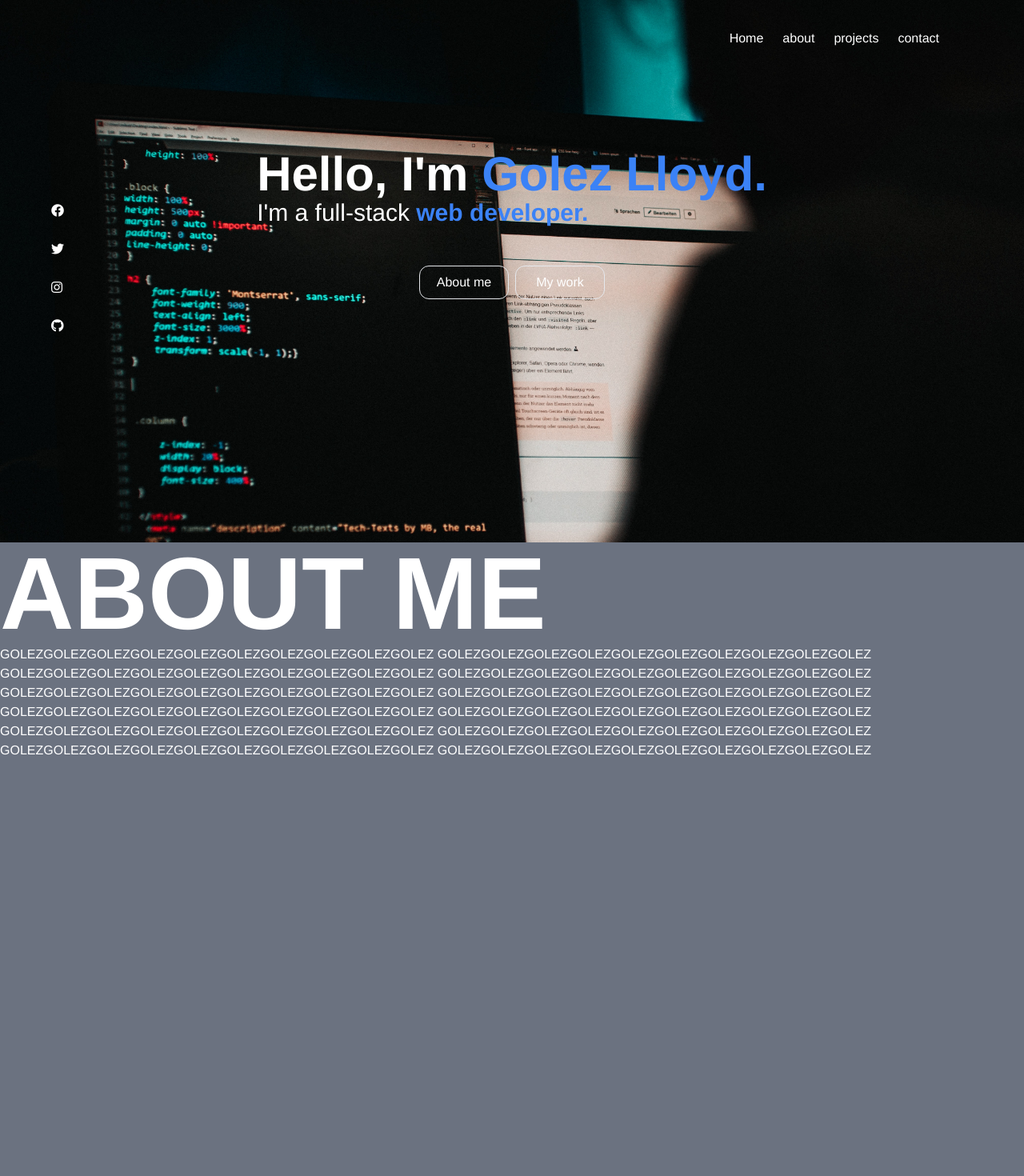
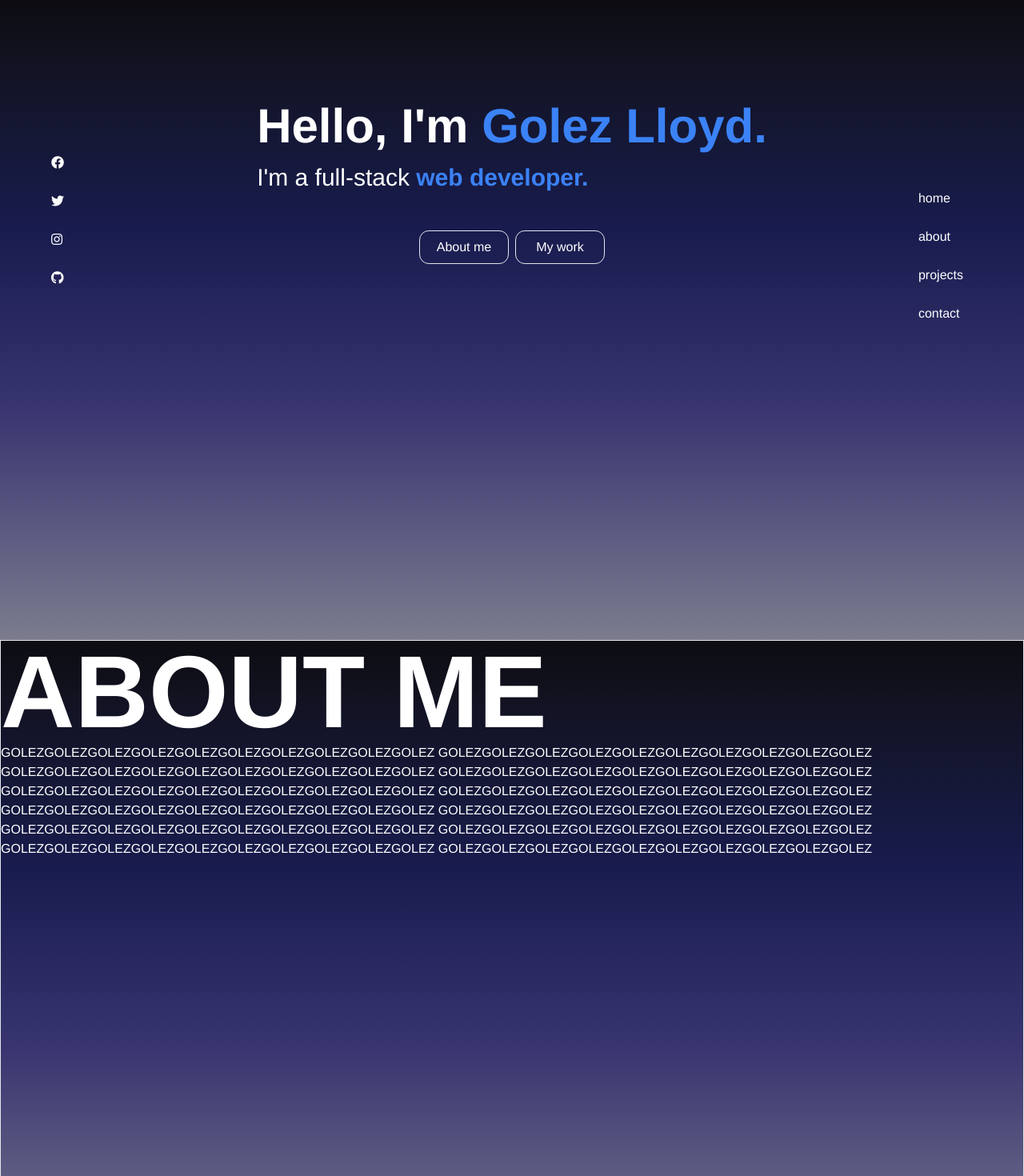
Before and after one commit to vanilla-cheesecake/vue-portfolio, a Vue app: page / in a window 1280 px wide. Shown: the top 1470 px of the page at 80% size. Built offline with nearby package versions, Linux system fonts and the light colour scheme.

Commit message:
changed style

```diff
--- a/src/App.vue
+++ b/src/App.vue
@@ -1,29 +1,19 @@
 <template>
-  <div class="absolute bg-fixed">
+  <!-- <div class="absolute bg-fixed">
     <img
       class="h-screen w-screen home-img"
       src="../src/assets/background.jpg"
       alt=""
     />
-  </div>
+  </div> -->
 
-  <div class="relative">
-    <transition enter-active-class="animate__animated animate__fadeIn">
-      <router-view />
-    </transition>
-  </div>
+  <router-view />
 </template>
 
 <script>
-import Nav from "./components/Nav";
-import Footer from "./components/Footer";
-
 export default {
   name: "App",
-  components: {
-    Nav,
-    Footer,
-  },
+  components: {},
 };
 </script>
 
@@ -39,20 +29,21 @@ export default {
 */
 /* .home-img {
 } */
-
-#nav {
+body {
+}
+/* #nav {
   padding: 30px;
 }
 
 #nav a {
   color: white;
-}
+} */
 
-#nav a.router-link-exact-active {
+/* #nav a.router-link-exact-active {
   color: #3b82f6;
   padding-bottom: 1px;
   border-bottom: 2px solid #3b82f6;
-}
+} */
 ::-webkit-scrollbar {
   width: 0 !important;
 }
--- a/src/views/Home.vue
+++ b/src/views/Home.vue
@@ -1,28 +1,40 @@
 <template>
   <div class="" id="home">
     <!-- NAVBAR -->
-    <div id="nav" class="flex justify-end relative w-full z-40">
-      <div class="fixed mt-9 top-0 pr-16">
-        <nav class="font-medium">
-          <ul class="block font-medium">
-            <a class="m-3 btn-active" @click="scrollTo('home')">Home</a>
-            <a class="m-3 btn-active" @click="scrollTo('about')">about</a>
-            <a class="m-3 btn-active" @click="scrollTo('projects')">projects</a>
-            <a class="m-3 btn-active" @click="scrollTo('contact')">contact</a>
+    <div class="home-bg h-screen">
+      <div id="nav" class="flex block justify-end relative w-full z-40">
+        <div class="fixed block mt-56 top-0 pr-16">
+          <nav id="nav" class="">
+            <ul class="space-y-6">
+              <li class="m-3">
+                <a @click="scrollTo('home')">home</a>
+              </li>
+              <li class="m-3">
+                <a @click="scrollTo('about')">about</a>
+              </li>
+              <li class="m-3">
+                <a @click="scrollTo('projects')">projects</a>
+              </li>
+              <li class="m-3">
+                <a @click="scrollTo('contact')">contact</a>
+              </li>
             </ul>
           </nav>
         </div>
       </div>
       <!-- END NABVAR -->
+      <div class="">
         <div class="container mx-auto mt-32 mb-64">
           <!-- HOME SECTIION -->
           <div class="flex flex-col">
             <section class="mx-auto justify-center">
-          <p class="text-6xl font-black animate__animated animate__fadeInDown">
+              <p
+                class="text-6xl font-black animate__animated animate__fadeInDown"
+              >
                 Hello, I'm <span class="text-blue-500">Golez Lloyd.</span>
               </p>
               <p
-            class="text-3xl font-medium animate__animated animate__fadeInDown animate__delay-1s"
+                class="text-3xl font-medium mt-4 animate__animated animate__fadeInDown animate__delay-1s"
               >
                 I'm a full-stack
                 <span class="font-bold text-blue-500">web developer.</span>
@@ -51,10 +63,13 @@
             </div>
           </div>
         </div>
+      </div>
+    </div>
     <!-- END HOME SECTIION -->
 
     <!-- ABOUT SECTIION -->
-    <div id="about" class="relative flex bg-gray-500 w-full h-screen">
+    <div class="about-bg">
+      <div id="about" class="relative flex border w-full h-screen">
         <div class="row">
           <div class="flex flex-col">
             <section class="mx-auto flex w-full">
@@ -81,9 +96,11 @@
           </div>
         </div>
       </div>
+    </div>
     <!-- END ABOUT SECTION -->
     <!-- PROJECTS SECTIION -->
-    <div id="projects" class="relative bg-black">
+    <div class="home-bg">
+      <div id="projects" class="relative border">
         <div class="row justify-center">
           <div class="container h-screen w-full">
             <section class="">
@@ -112,9 +129,11 @@
           </div>
         </div>
       </div>
+    </div>
     <!-- END PROJECTS SECTION -->
     <!-- CONTACS SECTIION -->
-    <div id="contact" class="relative bg-gray-500">
+    <div class="home-bg">
+      <div id="contact" class="relative">
         <div class="row">
           <div class="container h-screen">
             <section class="w-full">
@@ -143,6 +162,7 @@
           </div>
         </div>
       </div>
+    </div>
     <!-- END CONTACTS SECTION -->
   </div>
   <Footer />
@@ -150,13 +170,11 @@
 
 
 <script>
-import Qoutes from "../components/Qoutes";
 import Social from "../components/Social";
 import Footer from "../components/Footer";
 
 export default {
   components: {
-    qoutes: Qoutes,
     Social,
     Footer,
   },
@@ -198,4 +216,43 @@ export default {
 :root {
   --animate-delay: 0.5s;
 }
+#nav a:active {
+  color: #3b82f6;
+  padding-bottom: 1px;
+  border-bottom: 2px solid #3b82f6;
+}
+.home-bg {
+  background-image: linear-gradient(
+    to bottom,
+    #0c0c11,
+    #121221,
+    #141630,
+    #16193f,
+    #191c4f,
+    #23245a,
+    #2e2c65,
+    #383570,
+    #494678,
+    #595880,
+    #6a6a87,
+    #7c7c8e
+  );
+}
+.about-bg {
+  background-image: linear-gradient(
+    to bottom,
+    #0c0c11,
+    #121221,
+    #141630,
+    #16193f,
+    #191c4f,
+    #23245a,
+    #2e2c65,
+    #383570,
+    #494678,
+    #595880,
+    #6a6a87,
+    #7c7c8e
+  );
+}
 </style>
```
Lines whose indentation alone changed are shown as unchanged.
